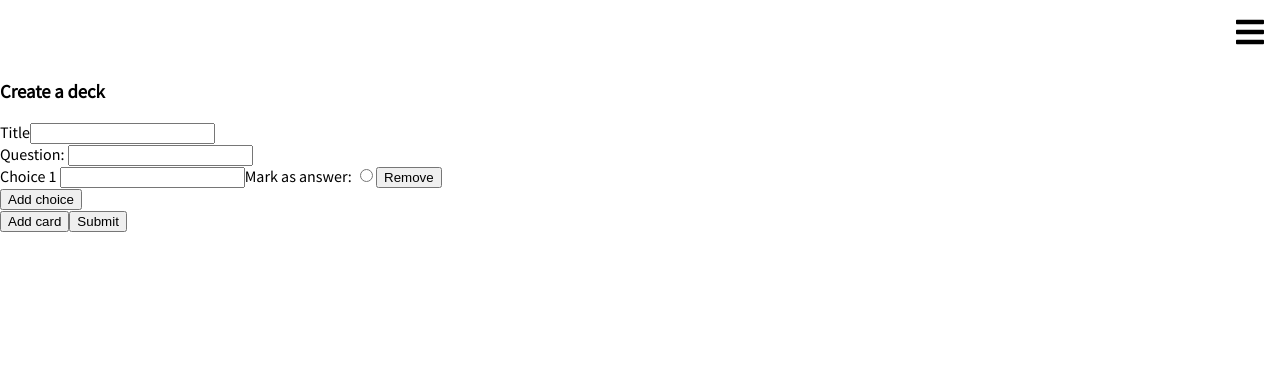
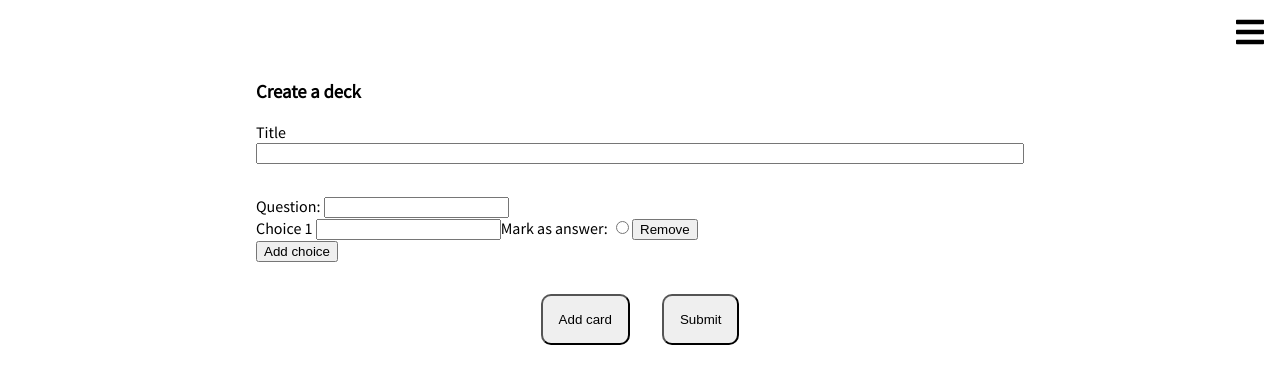
Before and after one commit to aaspinwall/react-project, a React (Create React App) app: page /maker in a window 1280 px wide. Shown: the top 384 px of the page. Built offline with nearby package versions, Linux system fonts and the light colour scheme.

Commit message:
some style

```diff
--- a/src/App.js
+++ b/src/App.js
@@ -75,7 +75,7 @@ class Nav extends React.Component {
           <Toggleable
             onClick={() => this.setState({ open: false })}
             visible={this.state.open}
-            to='/'
+            to='/maker'
           >
             Create deck
           </Toggleable>
--- a/src/CardMaker.jsx
+++ b/src/CardMaker.jsx
@@ -5,7 +5,25 @@ import data from "./data";
 import { save, load } from "./localStorage";
 import { storedData } from "./App";
 
-const Card = styled.div``;
+const Card = styled.div`
+  margin: 2rem 20%;
+
+  .bottomButtons {
+    display: flex;
+    justify-content: center;
+    > button {
+      margin: 0 1rem;
+      padding: 1rem;
+      border-radius: 10px;
+    }
+  }
+  > form {
+    margin: 2rem 0;
+  }
+  > input {
+    width: 100%;
+  }
+`;
 
 class CardMaker extends React.Component {
   constructor(props) {
@@ -47,8 +65,10 @@ class CardMaker extends React.Component {
         {this.state.cards.map((card, i) => (
           <NewCard title={this.state.title} sendToParent={this.getData} i={i} />
         ))}
-        <button onClick={this.addCard}>Add card</button>
-        <button onClick={this.submit}>Submit</button>
+        <div className='bottomButtons'>
+          <button onClick={this.addCard}>Add card</button>
+          <button onClick={this.submit}>Submit</button>
+        </div>
       </Card>
     );
   }
@@ -108,7 +128,6 @@ class NewCard extends React.Component {
     this.props.sendToParent(res);
   }
   render() {
-    const ChoiceBlock = styled.div``;
     return (
       <form>
         <label>Question: </label>
@@ -146,7 +165,9 @@ class NewCard extends React.Component {
             );
           })}
         </div>
-        <button onClick={this.addField}>Add choice</button>
+        <button className='addChoice' onClick={this.addField}>
+          Add choice
+        </button>
       </form>
     );
   }
```
